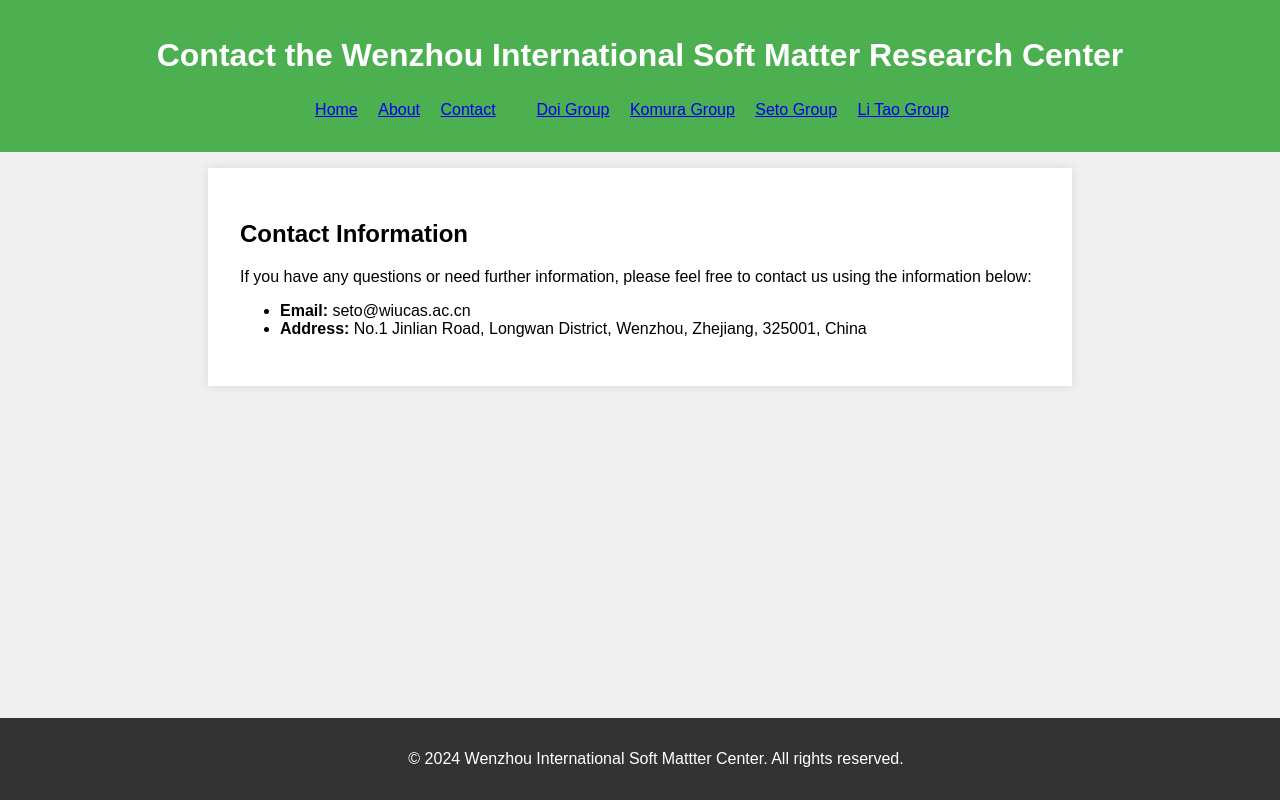
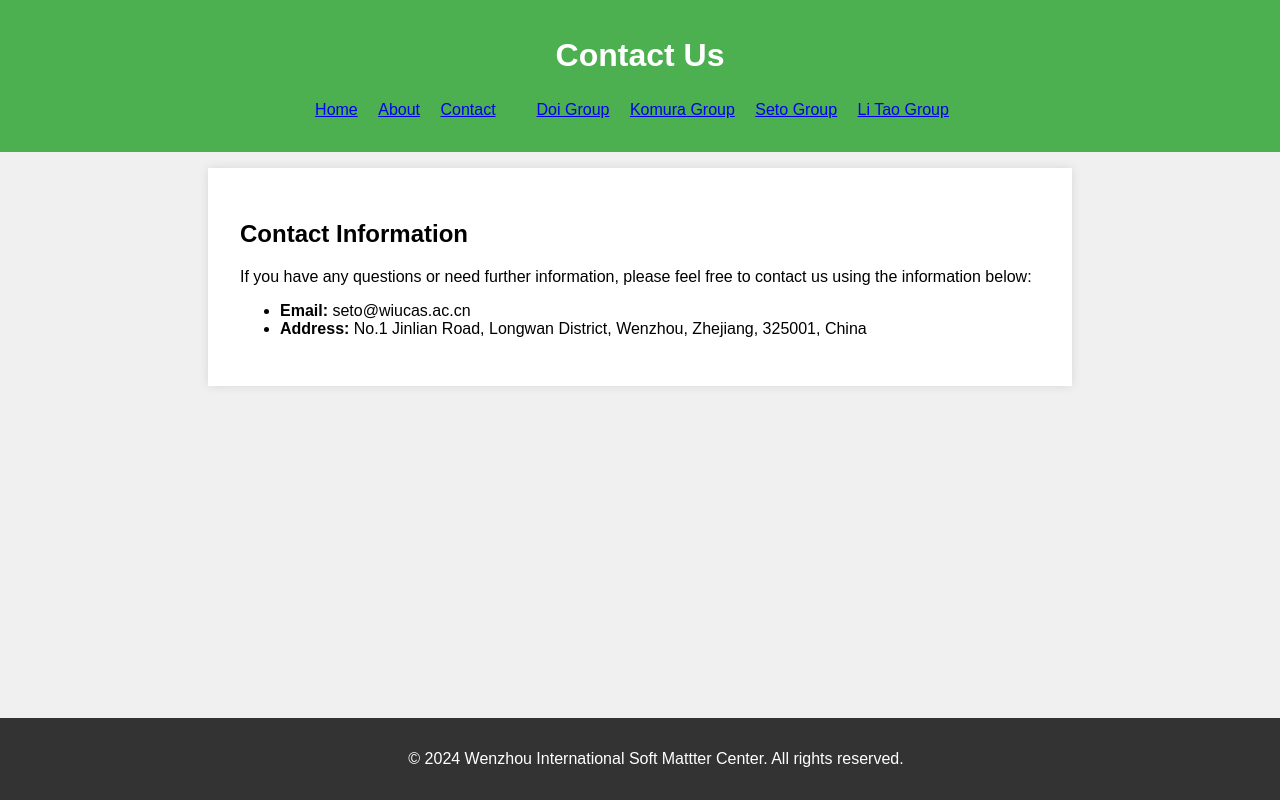
Before and after one commit to ryseto/wism, a plain HTML site: page docs/contact.html in a window 1280 px wide. Drawn offline with Linux system fonts and the light colour scheme.

Commit message:
Update contact.html

```diff
--- a/docs/contact.html
+++ b/docs/contact.html
@@ -8,7 +8,7 @@
 </head>
 <body>
     <header>
-        <h1>Contact the Wenzhou International Soft Matter Research Center</h1>
+        <h1>Contact Us</h1>
         <nav>
             <ul>
                 <li><a href="index.html">Home</a></li>
```
